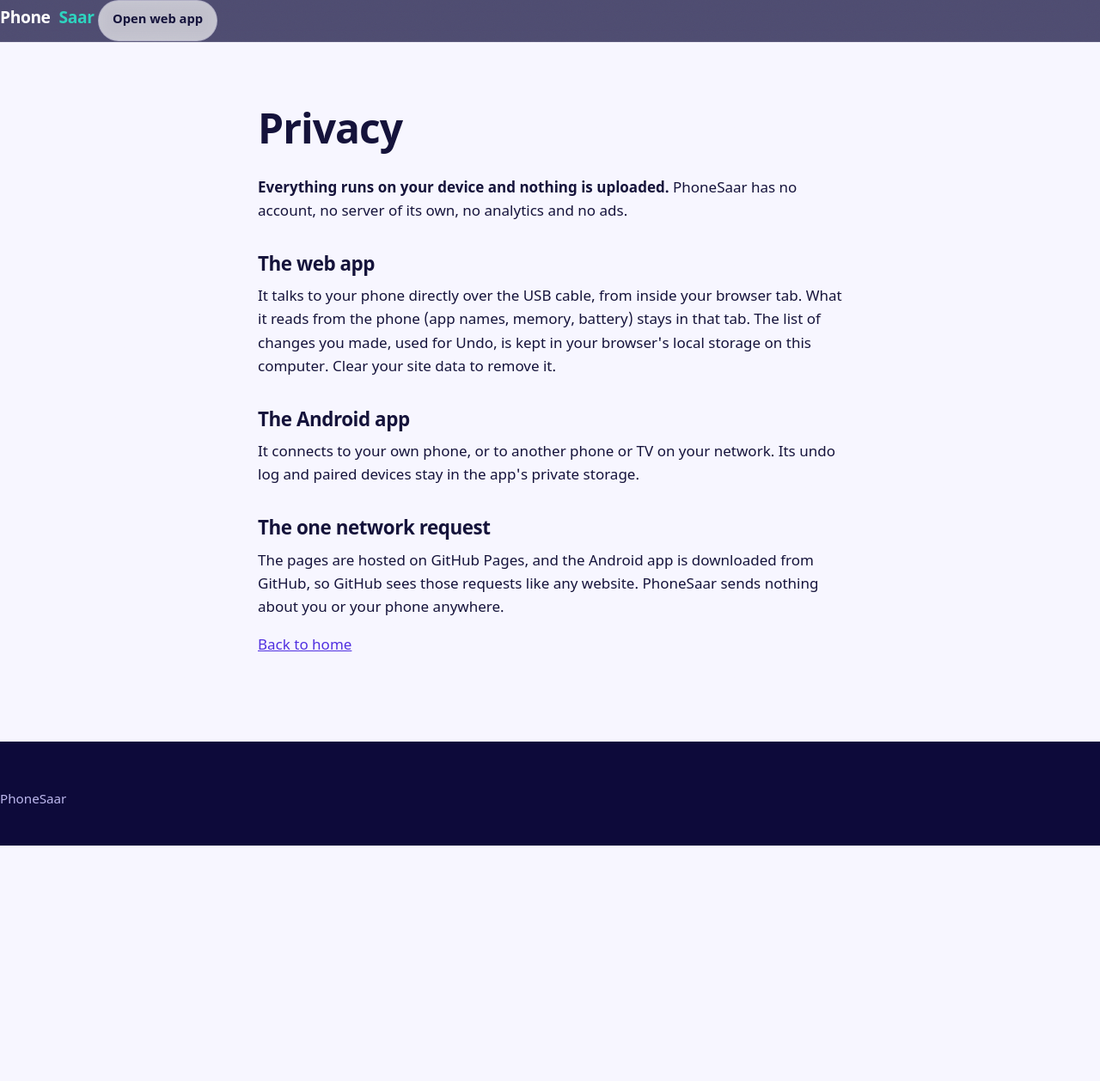
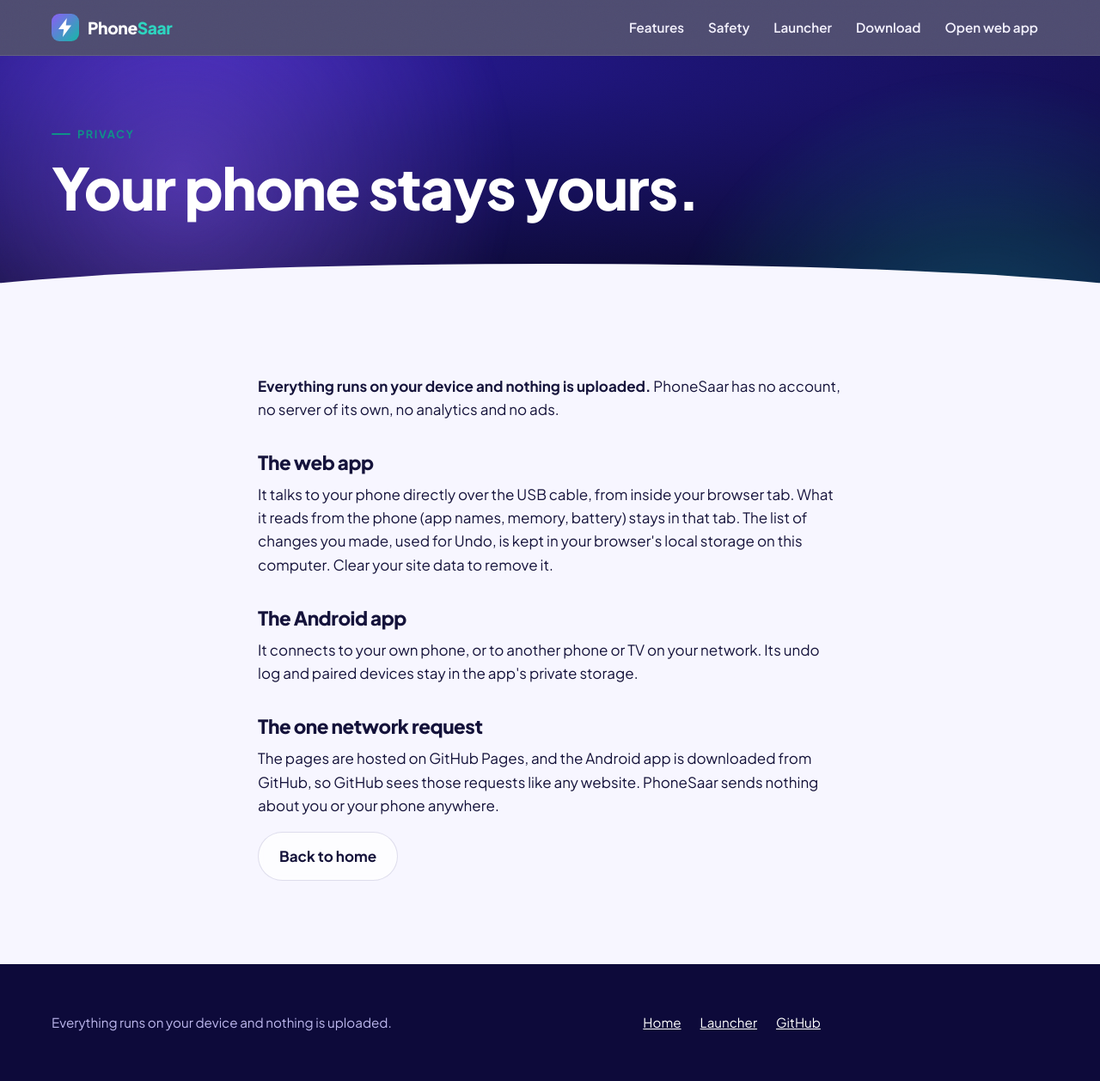
Before and after one commit to pallavsharmaofficial/PhoneSaar, a plain HTML site: page site/privacy.html in a window 1280 px wide. Shown: the whole page at 86% size. Before the commit the page ends 984 px from the top, so only its background shows below. Drawn offline with Linux system fonts and the light colour scheme.

Commit message:
site: restyle privacy page to match, content unchanged

```diff
--- a/site/privacy.html
+++ b/site/privacy.html
@@ -4,18 +4,39 @@
   <meta charset="utf-8">
   <meta name="viewport" content="width=device-width, initial-scale=1">
   <meta name="color-scheme" content="light dark">
+  <meta name="theme-color" content="#0d0a3a">
   <title>Privacy: PhoneSaar</title>
   <meta name="description" content="PhoneSaar runs on your device. Nothing is uploaded.">
   <link rel="canonical" href="https://pallavsharmaofficial.github.io/PhoneSaar/privacy.html">
+  <meta property="og:title" content="Privacy: PhoneSaar">
+  <meta property="og:image" content="https://pallavsharmaofficial.github.io/PhoneSaar/img/og.jpg">
+  <meta name="twitter:card" content="summary_large_image">
+<link rel="icon" href="img/favicon.svg" type="image/svg+xml">
+  <link rel="apple-touch-icon" href="img/apple-touch-icon.png">
+  <link rel="preconnect" href="https://fonts.googleapis.com">
+  <link rel="preconnect" href="https://fonts.gstatic.com" crossorigin>
+  <link rel="stylesheet" href="https://fonts.googleapis.com/css2?family=Noto+Sans+Devanagari:wght@400;700;800&family=Plus+Jakarta+Sans:wght@400;600;700;800&display=swap">
   <link rel="stylesheet" href="styles.css">
 </head>
 <body>
+  <a class="skip" href="#main">Skip to content</a>
   <header class="nav">
-    <a class="brand" href="./">Phone<em>Saar</em></a>
-    <a class="btn" href="./app/">Open web app</a>
+    <div class="wrap">
+      <a class="brand" href="./" aria-label="PhoneSaar home">
+        <svg viewBox="0 0 32 32" aria-hidden="true"><defs><linearGradient id="lg" x1="0" y1="0" x2="1" y2="1"><stop offset="0" stop-color="#8b5cf6"/><stop offset="1" stop-color="#14b8a6"/></linearGradient></defs><rect width="32" height="32" rx="9" fill="url(#lg)"/><path fill="#fff" d="M17.8 5 8 18h6.200L13 27l10-13.500h-6.300z"/></svg>
+        <span>Phone<em>Saar</em></span>
+      </a>
+      <nav class="nav-links" aria-label="Main">
+        <a class="hide-m" href="./#features">Features</a>
+        <a class="hide-m" href="./#safety">Safety</a>
+        <a class="hide-m" href="launcher.html">Launcher</a>
+        <a class="keep" href="./#download">Download</a>
+        <a class="hide-m" href="./app/">Open web app</a>
+      </nav>
+    </div>
   </header>
-  <main class="narrow">
-    <h1>Privacy</h1>
+  <div class="page-head"><div class="mesh" aria-hidden="true"><i></i><i></i></div><div class="wrap"><p class="eyebrow">Privacy</p><h1>Your phone stays yours.</h1></div></div>
+  <main id="main" class="narrow">
     <p><b>Everything runs on your device and nothing is uploaded.</b> PhoneSaar has no account, no server of its own, no analytics and no ads.</p>
     <h2>The web app</h2>
     <p>It talks to your phone directly over the USB cable, from inside your browser tab. What it reads from the phone (app names, memory, battery) stays in that tab. The list of changes you made, used for Undo, is kept in your browser's local storage on this computer. Clear your site data to remove it.</p>
@@ -23,8 +44,17 @@
     <p>It connects to your own phone, or to another phone or TV on your network. Its undo log and paired devices stay in the app's private storage.</p>
     <h2>The one network request</h2>
     <p>The pages are hosted on GitHub Pages, and the Android app is downloaded from GitHub, so GitHub sees those requests like any website. PhoneSaar sends nothing about you or your phone anywhere.</p>
-    <p><a href="./">Back to home</a></p>
+    <p><a class="btn" href="./">Back to home</a></p>
   </main>
-  <footer>PhoneSaar</footer>
+  <footer>
+    <div class="wrap">
+      <div><p>Everything runs on your device and nothing is uploaded.</p></div>
+      <ul>
+        <li><a href="./">Home</a></li>
+        <li><a href="launcher.html">Launcher</a></li>
+        <li><a href="https://github.com/pallavsharmaofficial/PhoneSaar">GitHub</a></li>
+      </ul>
+    </div>
+  </footer>
 </body>
 </html>
```
